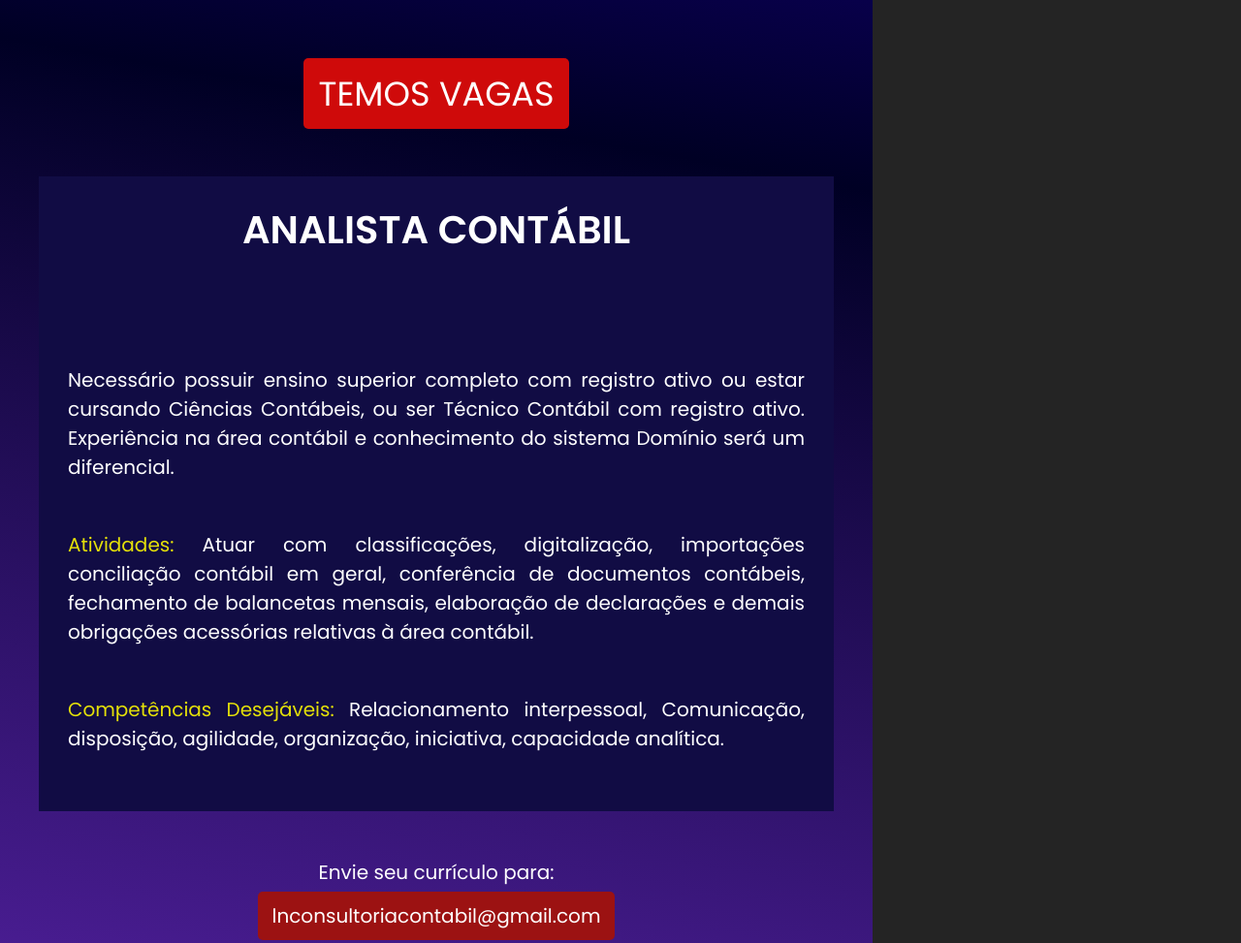
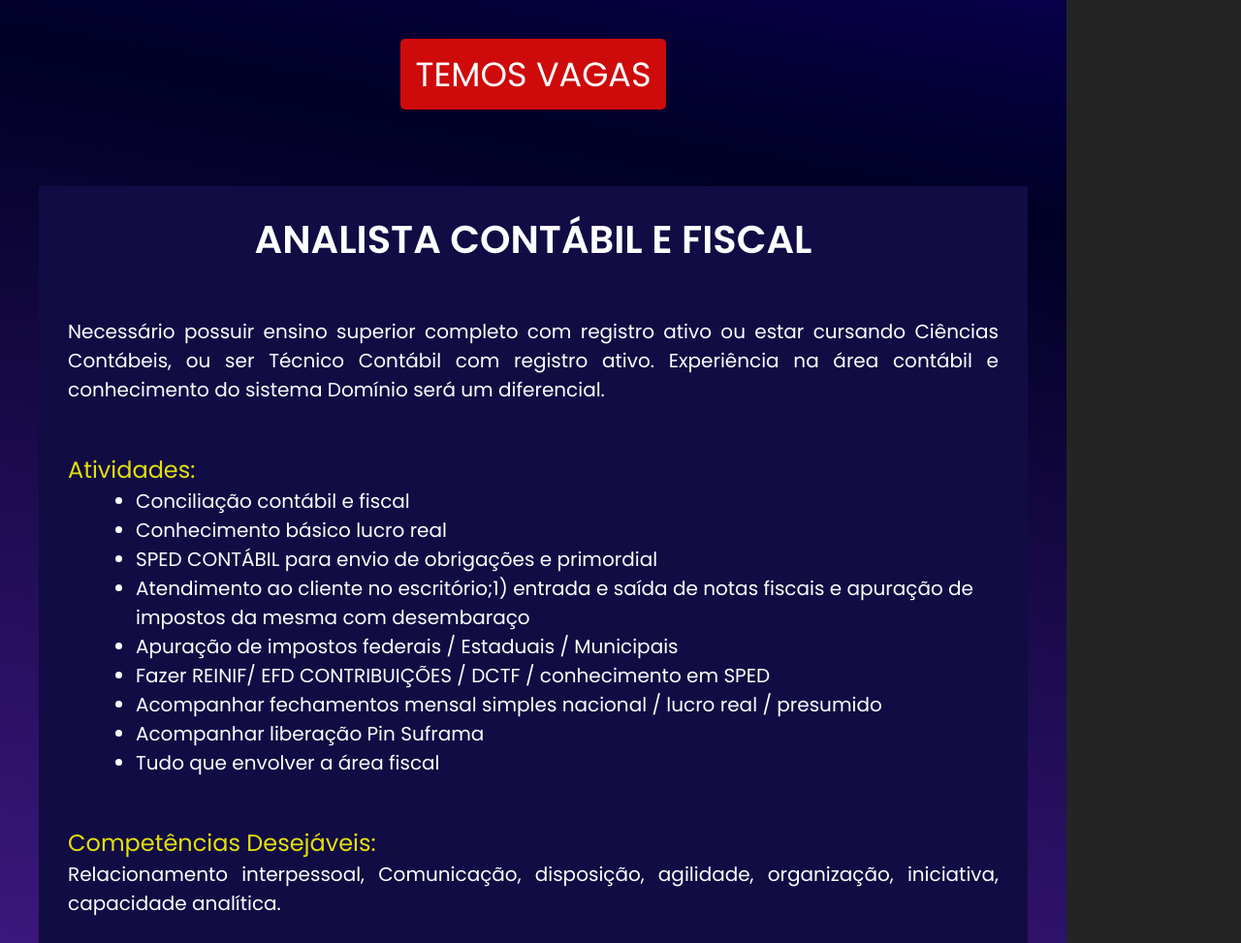
Before and after one commit to Luciano-gOliveira/analista-contabil, a plain HTML site: page index.html in a window 1280 px wide. Shown: the top 973 px of the page at 97% size. Drawn offline with Linux system fonts and the light colour scheme.

Commit message:
fix: atividades

```diff
--- a/index.html
+++ b/index.html
@@ -18,7 +18,7 @@
     <div class="card">
         <header class="header"><div>TEMOS VAGAS</div></header>
       <div class="corpo">
-        <h1>ANALISTA CONTÁBIL</h1>
+        <h1>ANALISTA CONTÁBIL E FISCAL</h1>
         <section>
           <p>
             Necessário possuir ensino superior completo com registro ativo ou
@@ -30,17 +30,26 @@
 
         <section>
           <p>
-            <span>Atividades:</span> Atuar com classificações, digitalização,
-            importações conciliação contábil em geral, conferência de documentos
-            contábeis, fechamento de balancetas mensais, elaboração de
-            declarações e demais obrigações acessórias relativas à área
-            contábil.
+            <span>Atividades:</span>
+            <ul>
+              <li>Conciliação contábil e fiscal</li>
+              <li>Conhecimento básico lucro real</li>
+              <li>SPED CONTÁBIL para envio de obrigações e primordial</li>
+              <li>Atendimento ao cliente no escritório;1) entrada e saída
+                de notas fiscais e apuração de impostos da mesma com desembaraço</li>
+              <li>Apuração de impostos federais / Estaduais / Municipais</li>
+              <li>Fazer REINIF/ EFD CONTRIBUIÇÕES / DCTF / conhecimento em SPED</li>
+              <li>Acompanhar fechamentos mensal simples nacional / lucro real / presumido</li>
+              <li>Acompanhar liberação Pin Suframa</li>
+              <li>Tudo que envolver a área fiscal</li>
+            </ul>
           </p>
         </section>
 
         <section>
+          <span>Competências Desejáveis:</span>
           <p>
-            <span>Competências Desejáveis:</span> Relacionamento interpessoal,
+            Relacionamento interpessoal,
             Comunicação, disposição, agilidade, organização, iniciativa,
             capacidade analítica.
           </p>
--- a/style.css
+++ b/style.css
@@ -24,8 +24,8 @@ body {
     rgba(8, 0, 74, 1) 100%
   );
 
-  width: 900px;
-  height: 1000px;
+  width: 1100px;
+  height: 1200px;
   padding: 30px 40px;
   display: flex;
   flex-direction: column;
@@ -33,13 +33,13 @@ body {
   justify-content: space-between;
 }
 
-.header div{
+.header div {
   background-color: rgb(207, 10, 10);
   color: white;
   font-size: 3.5rem;
   padding: 10px 15px;
   border-radius: 5px;
-    margin-TOP: 30px;
+  margin-top: 10px;
 }
 
 .corpo {
@@ -48,18 +48,18 @@ body {
   display: flex;
   flex-direction: column;
   justify-content: space-around;
+  margin-top: 20px;
 }
 
-h1{
-    margin: 15px auto 70px auto;
+h1 {
+  margin: 15px auto 10px auto;
   text-align: center;
 }
 
-section{
+section {
   padding: 10px;
   margin-top: 30px;
 }
-
 
 p {
   text-align: justify;
@@ -67,17 +67,22 @@ p {
 
 span {
   color: rgb(228, 224, 9);
+  font-size: 24px;
 }
 
+ul li {
+  margin-left: 70px;
+}
 
-.footer{
+.footer {
   display: flex;
   justify-content: center;
   align-items: center;
   flex-direction: column;
+  margin: 10px;
 }
 
-.email{
+.email {
   background-color: #9c1212;
   color: white;
   padding: 10px 15px;
```
Lines whose indentation alone changed are shown as unchanged.
